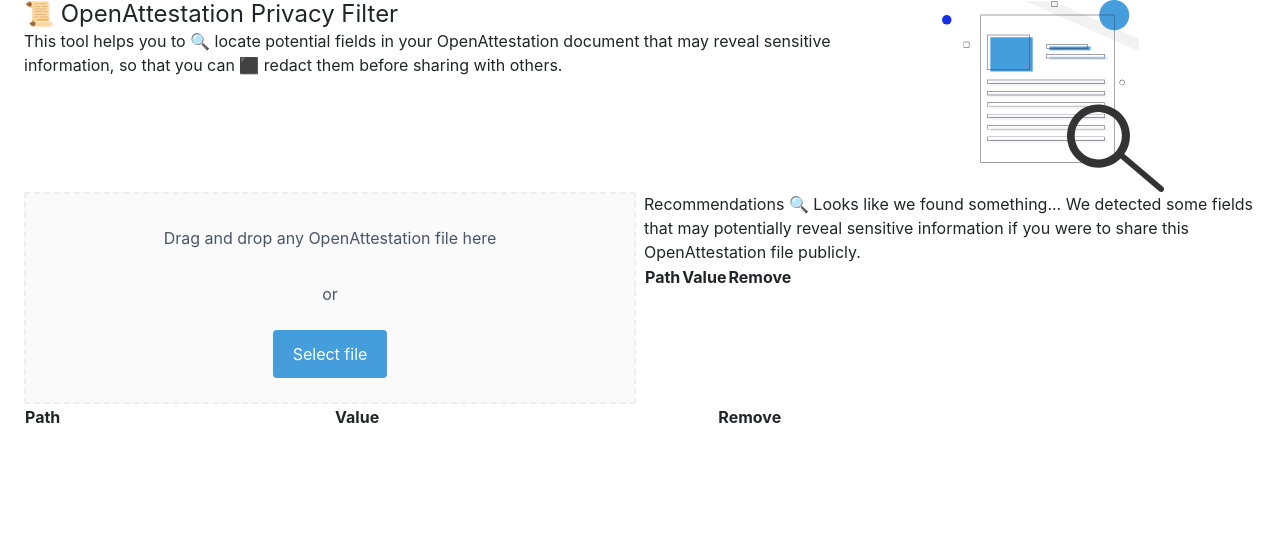
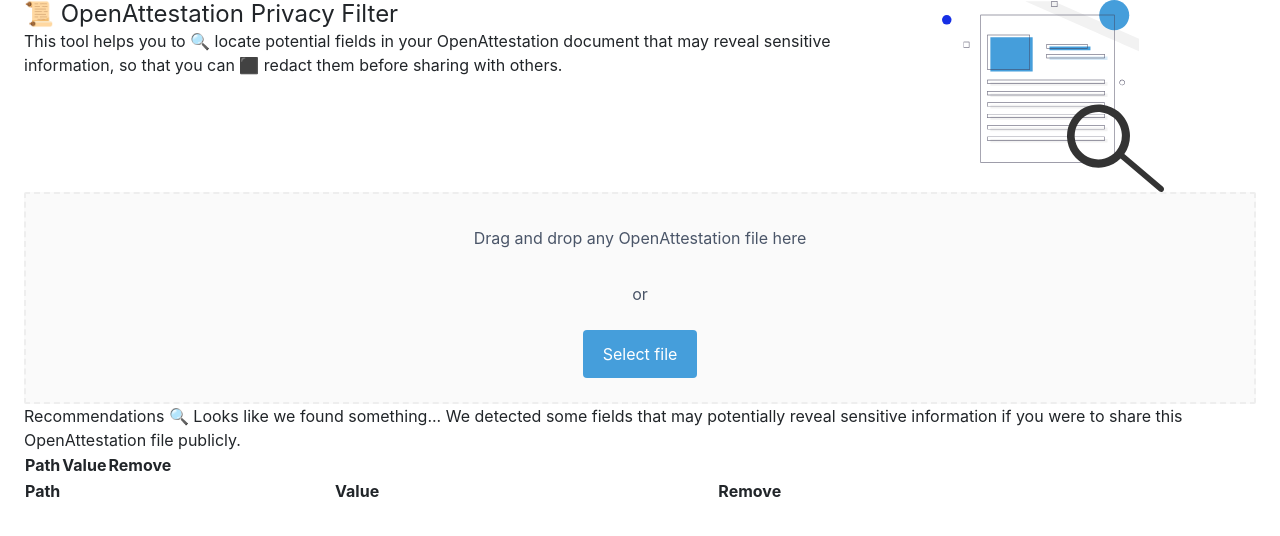
Before and after one commit to Open-Attestation/privacy-filter, a React (Create React App) app: page / in a window 1280 px wide. Shown: the top 536 px of the page. Built offline with nearby package versions, Linux system fonts and the light colour scheme.

Commit message:
fix: css

```diff
--- a/package.json
+++ b/package.json
@@ -1,7 +1,7 @@
 {
-  "name": "oa-privacy-filter",
+  "name": "privacy-filter",
   "version": "0.1.0",
-  "homepage": "https://oa-privacy-filter.netlify.app",
+  "homepage": "https://privacy-filter.netlify.app",
   "private": true,
   "dependencies": {
     "@emotion/core": "^10.0.28",
--- a/src/components/PrivacyFilter/PrivacyFilter.tsx
+++ b/src/components/PrivacyFilter/PrivacyFilter.tsx
@@ -35,13 +35,13 @@
   } as React.CSSProperties;
   const activeStyle = {
     borderColor: "#2196f3",
-  };
+  } as React.CSSProperties;
   const acceptStyle = {
     borderColor: "#00e676",
-  };
+  } as React.CSSProperties;
   const rejectStyle = {
     borderColor: "#ff1744",
-  };
+  } as React.CSSProperties;
   const onDropAccepted = (files: File[]): void => {
     Array.from(files).forEach((file) => {
       const reader = new FileReader();
@@ -75,8 +75,8 @@
   // TODO: Change this to follow tradetrust.io's dropzone
   return (
     <>
-      <div className="grid grid-cols-2 gap-2">
-        <div className="col-span-1">
+      <div className="md:flex">
+        <div className="flex-1">
           <div {...getRootProps({ style })} className="flex flex-col">
             <input {...getInputProps()} />
             <div className="text-gray-700 text-center px-4 py-2 m-4">Drag and drop any OpenAttestation file here</div>
@@ -86,7 +86,7 @@
             </div>
           </div>
         </div>
-        <div className="col-span-1">
+        <div className="flex-1">
           <RecommendationsDisplay document={rawDocument} fileName={fileName} />
         </div>
       </div>
```
